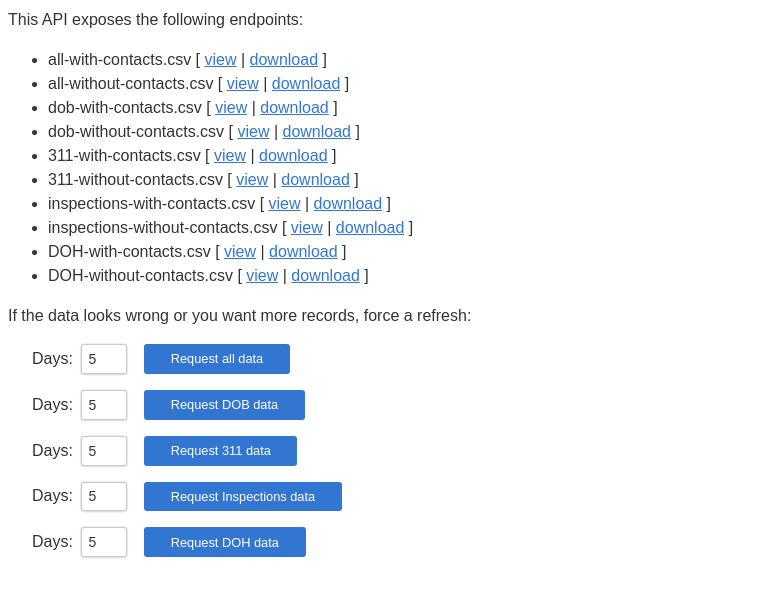
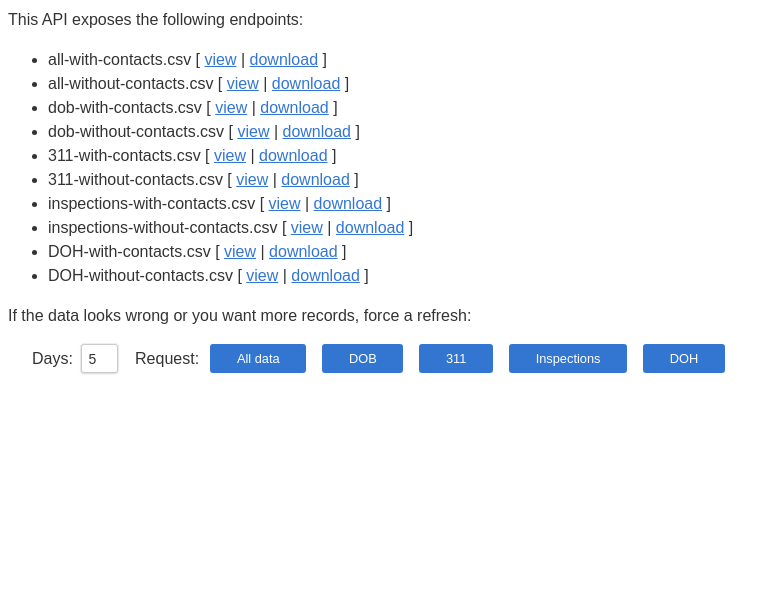
Before and after one commit to rodboev/lead-gen-lite, a website: page public/index.html in a window 1280 px wide. Shown: the whole page, without its empty margins (0-779 px from the left). Drawn offline with Linux system fonts and the light colour scheme; no server answers.

Commit message:
Simplify front end to have one day field. Fix regression with fetching DOB data

```diff
--- a/public/index.html
+++ b/public/index.html
@@ -47,23 +47,14 @@
 
 <div class="refresh">
 	<span>Days:</span><input type="text" class="days" value="5" size="1">
-	<a class="button" href="/refresh/all">Request all data</span></a>
-</div>
-<div class="refresh">
-	<span>Days:</span><input type="text" class="days" value="5" size="1">
-	<a class="button" href="/refresh/dob">Request DOB data</span></a>
-</div>
-<div class="refresh">
-	<span>Days:</span><input type="text" class="days" value="5" size="1">
-	<a class="button" href="/refresh/311">Request 311 data</span></a>
-</div>
-<div class="refresh">
-	<span>Days:</span><input type="text" class="days" value="5" size="1">
-	<a class="button" href="/refresh/inspections">Request Inspections data</span></a>
-</div>
-<div class="refresh">
-	<span>Days:</span><input type="text" class="days" value="5" size="1">
-	<a class="button" href="/refresh/DOH">Request DOH data</span></a>
+	<span>Request:</span>
+	<div class="buttons">
+		<a class="button" href="/refresh/all">All data</span></a>
+		<a class="button" href="/refresh/DOB">DOB</span></a>
+		<a class="button" href="/refresh/311">311</span></a>
+		<a class="button" href="/refresh/inspections">Inspections</span></a>
+		<a class="button" href="/refresh/DOH">DOH</span></a>
+	</div>
 </div>
 
 <script src="/vendor/socket.io.min.js"></script>
--- a/public/script.js
+++ b/public/script.js
@@ -12,13 +12,11 @@ socket.on('log_message', function (msg) {
 	output.scrollTop = output.scrollHeight;
 });
 
+const days = document.querySelector('.days').value;
 document.querySelectorAll('.button').forEach(button => {
 	button.addEventListener('click', event => {
 		const el = event.target;
 		event.preventDefault();
-		const daysInput = el.parentNode.querySelector('input');
-		const days = daysInput && daysInput.value;
-		const params = Object.assign({}, days && {days});
-		fetch(el.href + '?' + new URLSearchParams(params).toString());
+		fetch(el.href + '?' + new URLSearchParams({ days }).toString());
 	})
 })
--- a/public/style.css
+++ b/public/style.css
@@ -31,11 +31,15 @@ a:hover:not('.button') {
 	border-radius: 3px;
 	box-shadow: 0 0 0 1px rgb(89 105 128 / 10%), 0 1px 3px 0 rgb(89 105 128 / 10%), 0 1px 2px 0 rgb(0 0 0 / 5%);
 }
+input, .button {
+	height: 22pt;
+}
 input {
 	font: 10.5pt sans-serif;
 	padding-left: 5pt;
 	outline: none;
 	min-width: 2.5em;
+	box-sizing: border-box;
 }
 .refresh span {
 	margin-right: 0.5em;
@@ -52,7 +56,8 @@ input:focus {
 	text-decoration: none;
 	font-size: 80%;
 	display: inline-block;
-	padding: 4pt 20pt;
+	padding-left: 20pt;
+	padding-right: 20pt;
 	background: #3376d2;
 	color: white;
 	display: flex;
@@ -64,11 +69,23 @@ input:focus {
 .refresh {
 	display: flex;
 	margin: 1em 18pt;
+	align-items: center;
 }
 .refresh span {
 	display: flex;
 	align-items: center;
 }
+.refresh .buttons {
+	margin: -0.25em 0;
+}
+.refresh .button {
+	margin: 0.25em;
+	margin-right: 1em;
+}
+.refresh .buttons {
+	display: flex;
+	flex-wrap: wrap;
+}
 .links li div {
 	display: inline-block;
 }
```
